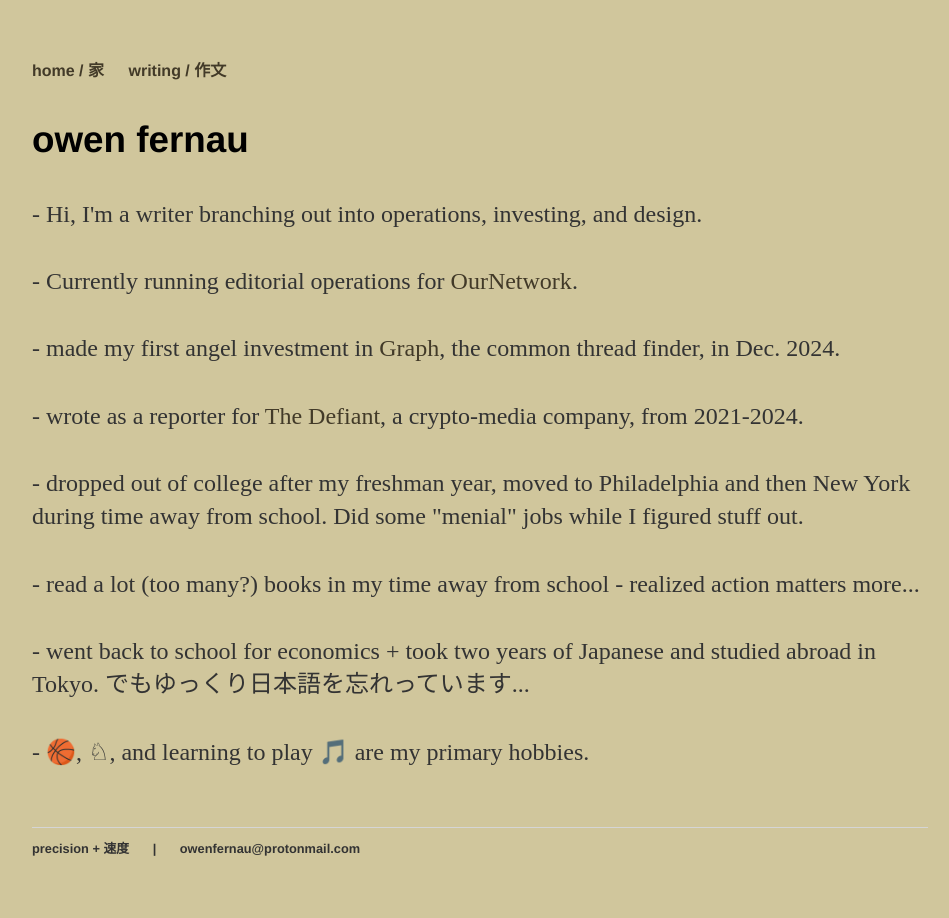
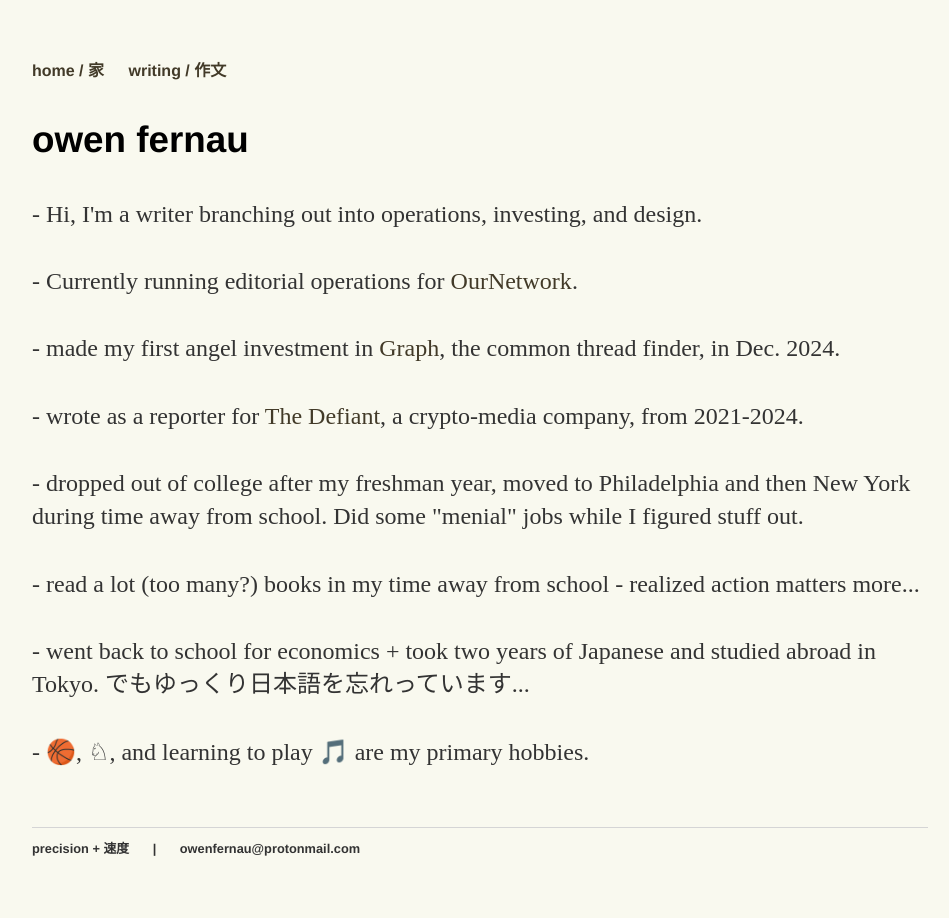
Before and after one commit to owenfernau/owenfernau.github.io, a Jekyll site: the page built from index.html, in a window 1280 px wide. Shown: the whole page, without its empty margins (160-1109 px from the left). Built offline with Jekyll 4.4.1, drawn with Linux system fonts in a browser that asks for light colours.

Commit message:
Update main.css

```diff
--- a/css/main.css
+++ b/css/main.css
@@ -1,6 +1,6 @@
 body {  margin: 60px auto;
         width: 70%;
-        background-color: #d0c69c; }
+        background-color: #f9f9ef; }
 
 a { text-decoration: none; color: #423A28; }
 a:hover { text-decoration: underline; }
```
